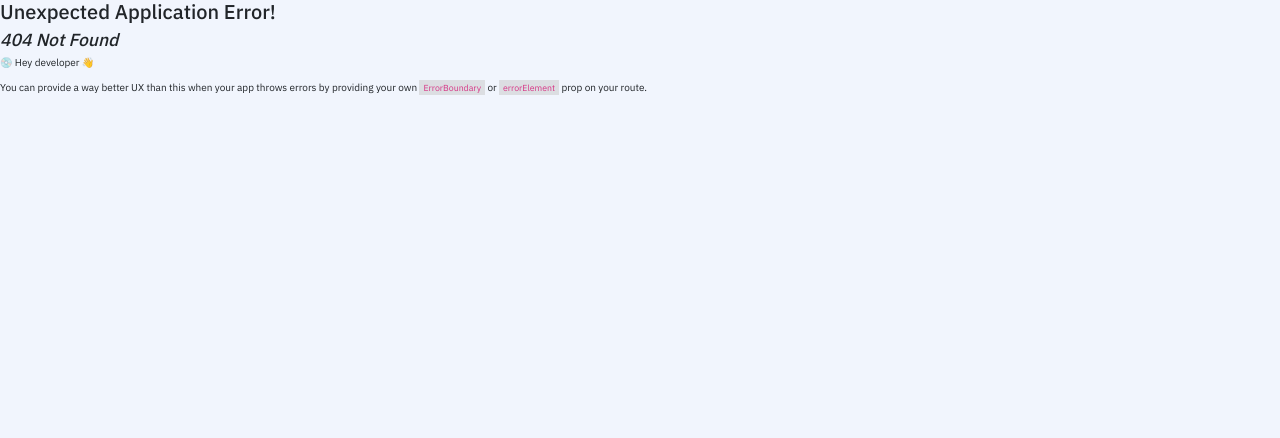
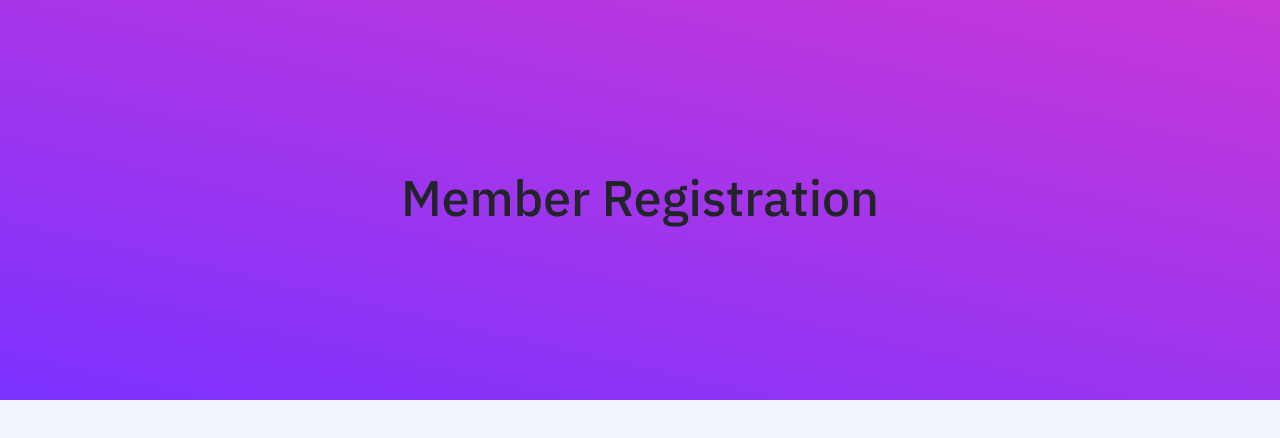
Before and after one commit to ahsan2002/WebKode-23-Coding-Club-Website, a React (Create React App) app: page /member-registration in a window 1280 px wide. Before the commit this address had no page. Shown: the top 438 px of the page. Built offline with nearby package versions, Linux system fonts and the light colour scheme; a web font is replaced by a local one.

Commit message:
member registration form page started

```diff
--- a/src/App.js
+++ b/src/App.js
@@ -7,6 +7,7 @@ import EventComponent from './Components/EventComponent'
 import GalleryComponent from './Components/GalleryComponent'
 import TeamComponent from './Components/TeamComponent'
 import ContactComponent from './Components/ContactComponent'
+import MemberReg from './Components/MemberRegistration/MemberReg'
 
 const App = () => {
   /** Root Routes */
@@ -39,6 +40,10 @@ const App = () => {
       path: '/contactus',
       element: <ContactComponent />
     },
+    {
+      path: '/member-registration',
+      element: <MemberReg />
+    },
   ])
   return (
     <>
--- a/src/Components/HomeComponents/MainPage/Main.jsx
+++ b/src/Components/HomeComponents/MainPage/Main.jsx
@@ -1,5 +1,6 @@
 import React from 'react';
 import './Main.css'
+import { NavLink } from 'react-router-dom'
 
 const Main = () => {
   return (
@@ -7,14 +8,15 @@ const Main = () => {
       <div className="main">
 
         <div className="intro">
-                <h1>Koder's Club</h1>
-                <p>Official Community of The Department of <br/> Computer Science & Information Technology, NEDUET<br/> <br/> We're always looking for new members to join our community, <br/> whether you're an experienced programmer or just starting out.</p>
-
-                <button className='my-btn'>Join Us</button>
+          <h1>Koderz Club</h1>
+          <p>Official Community of The Department of <br /> Computer Science & Information Technology, NEDUET<br /> <br /> We're always looking for new members to join our community, <br /> whether you're an experienced programmer or just starting out.</p>
+          <NavLink to='/member-registration'
+          ><button className='my-btn'>Join Us</button>
+          </NavLink>
         </div>
 
         <div className="myimg">
-                <img  src="https://preview.colorlib.com/theme/edumark/img/banner/edu_ilastration.png.webp" alt="" />
+          <img src="https://preview.colorlib.com/theme/edumark/img/banner/edu_ilastration.png.webp" alt="" />
         </div>
 
       </div>
--- /dev/null
+++ b/src/Components/MemberRegistration/MemberReg.css
@@ -0,0 +1,19 @@
+.regmain{
+    display: flex;
+  justify-content: center;
+  align-items: center;
+  flex-wrap: wrap;
+  gap: 200px;
+  height: 50vh;
+  font-family: 'Poppins', sans-serif;
+  background: linear-gradient(193deg, #c738d8, #7c32ff);
+  /* background-image: url('https://preview.colorlib.com/theme/eclipse/img/home-banner-bg.png.webp');
+  background-position: center;
+  background-repeat: no-repeat;
+  background-size: cover; */
+}
+
+.regmain h2{
+    font-size: 5rem;
+
+}
--- /dev/null
+++ b/src/Components/MemberRegistration/MemberReg.js
@@ -0,0 +1,15 @@
+import React from 'react'
+import './MemberReg.css'
+
+
+const MemberReg = () => {
+  return (
+    <>
+    <div className="regmain">
+        <h2>Member Registration</h2>
+    </div>
+    </>
+  )
+}
+
+export default MemberReg
```
Lines whose indentation alone changed are shown as unchanged.
